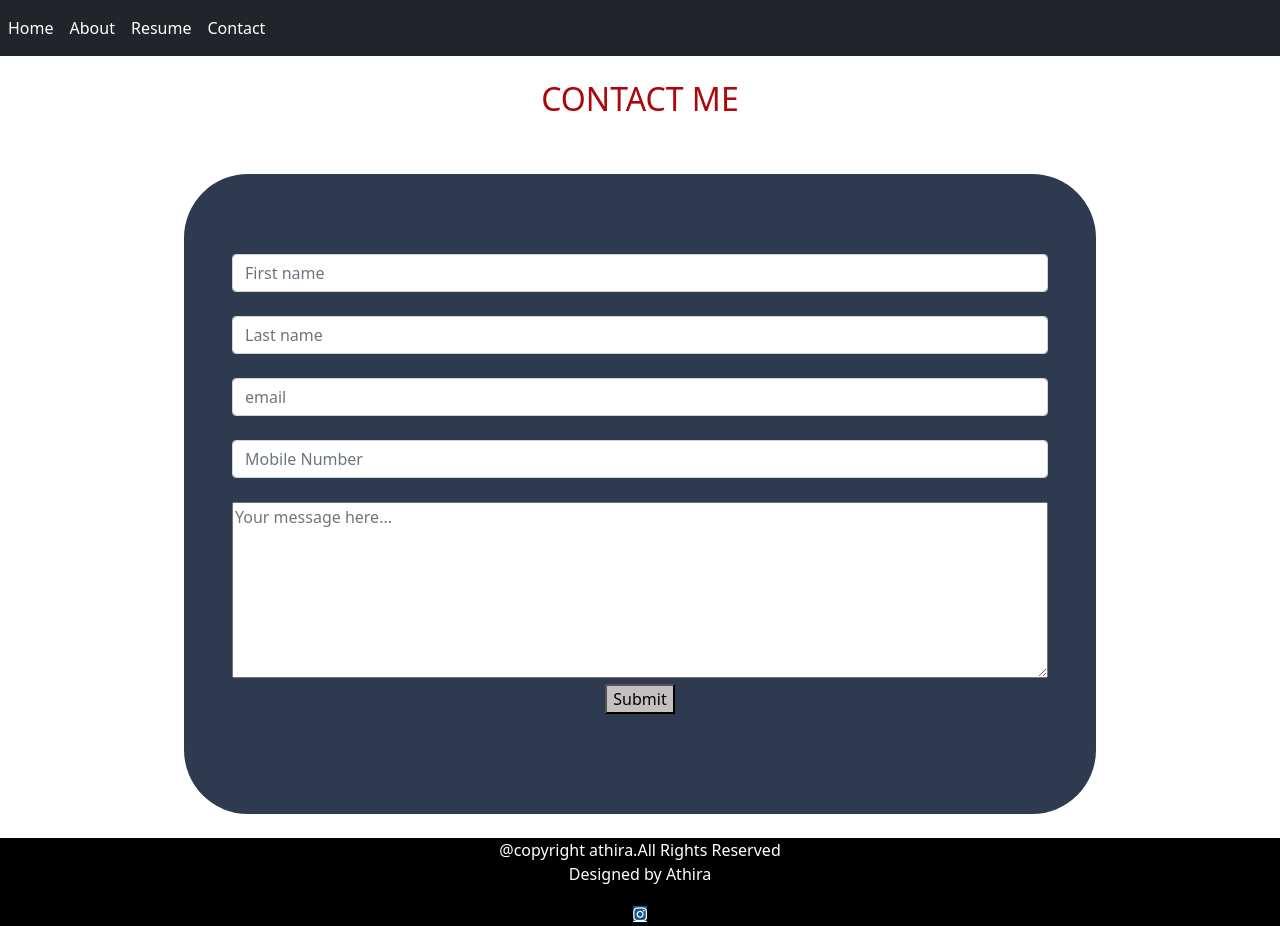
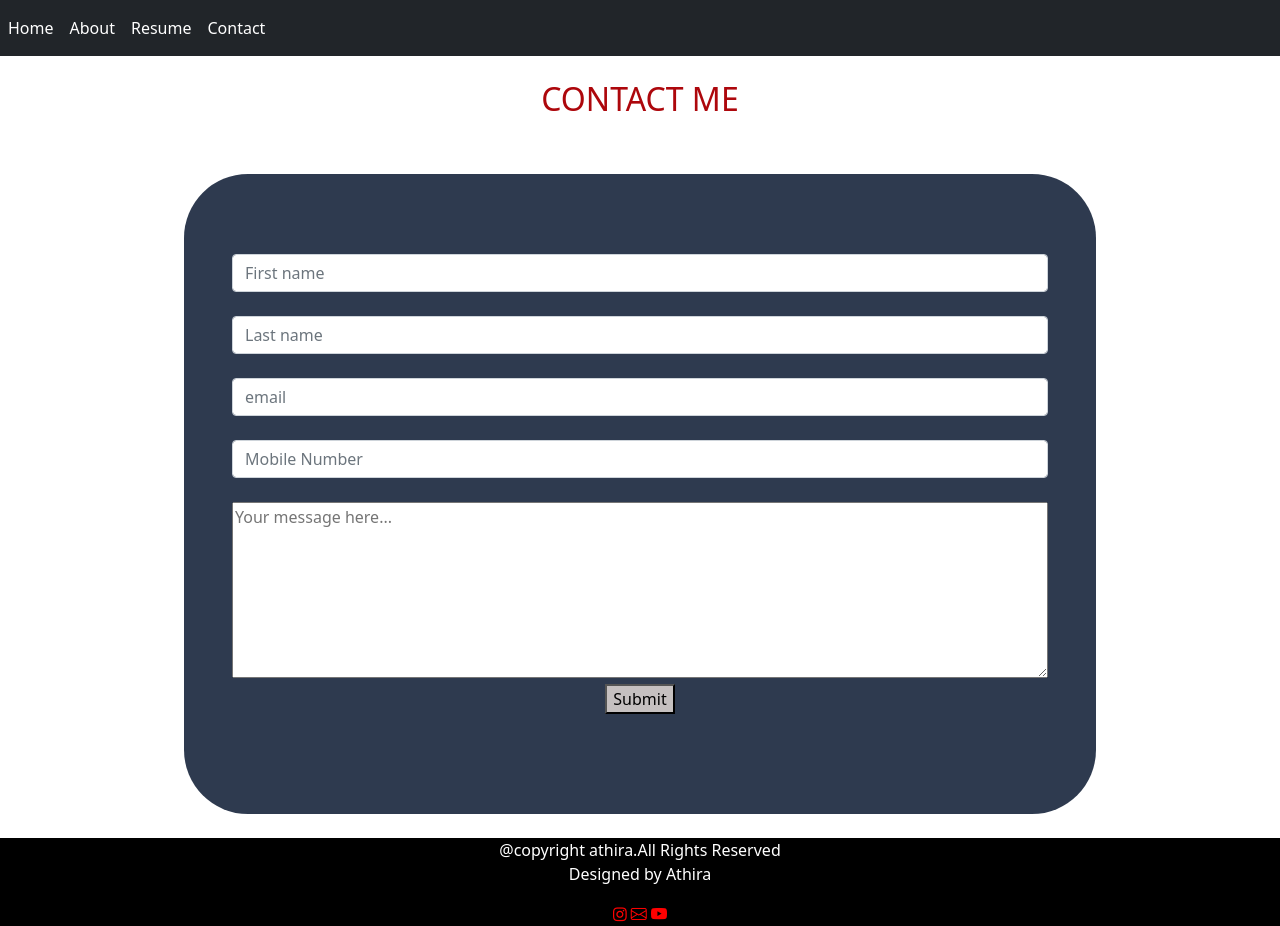
Before and after one commit to Athira8593/portfolio, a plain HTML site: page contact.html in a window 1280 px wide. Drawn offline with nearby package versions, Linux system fonts and the light colour scheme.

Commit message:
Update contact.html

```diff
--- a/contact.html
+++ b/contact.html
@@ -4,12 +4,12 @@
 <head>
     <meta charset="UTF-8">
     <title>home</title>
-    <link href="style.css" rel="stylesheet" type="text/css">
+        <link href="style.css" rel="stylesheet" type="text/css">
         <script src="https://ajax.googleapis.com/ajax/libs/jquery/3.5.1/jquery.min.js"></script>
-
     <link rel="stylesheet" href="https://cdnjs.cloudflare.com/ajax/libs/font-awesome/4.7.0/css/font-awesome.min.css">
     <link rel="stylesheet" href="https://cdn.jsdelivr.net/npm/bootstrap-icons@1.5.0/font/bootstrap-icons.css">
     <link href="https://cdn.jsdelivr.net/npm/bootstrap@5.0.2/dist/css/bootstrap.min.css" rel="stylesheet" integrity="sha384-EVSTQN3/azprG1Anm3QDgpJLIm9Nao0Yz1ztcQTwFspd3yD65VohhpuuCOmLASjC" crossorigin="anonymous">
+
 
 </head>
 <body>
@@ -71,7 +71,9 @@
             <p>@copyright athira.All Rights Reserved<br>
             Designed by Athira</p>
             <div class="foot">
-                <a href="https://instagram.com/athira._ramesh_?utm_medium=copy_link" class="fa fa-instagram"></a>
+                <a href="https://instagram.com/athira._ramesh_?utm_medium=copy_link" ><i class="fa fa-instagram" style="color:red; background-color:black;"></i></a>
+                <a href="https://mail.google.com/mail/u/0/?tab=rm#inbox" ><i class="bi bi-envelope" style="color:red; background-color:black;"></i></a>
+                <a href="https://www.youtube.com/" ><i class="bi bi-youtube" style="color:red; background-color:black;"></i></a>
             </div>
         </div>
     </div><!--    end footer-->
```
